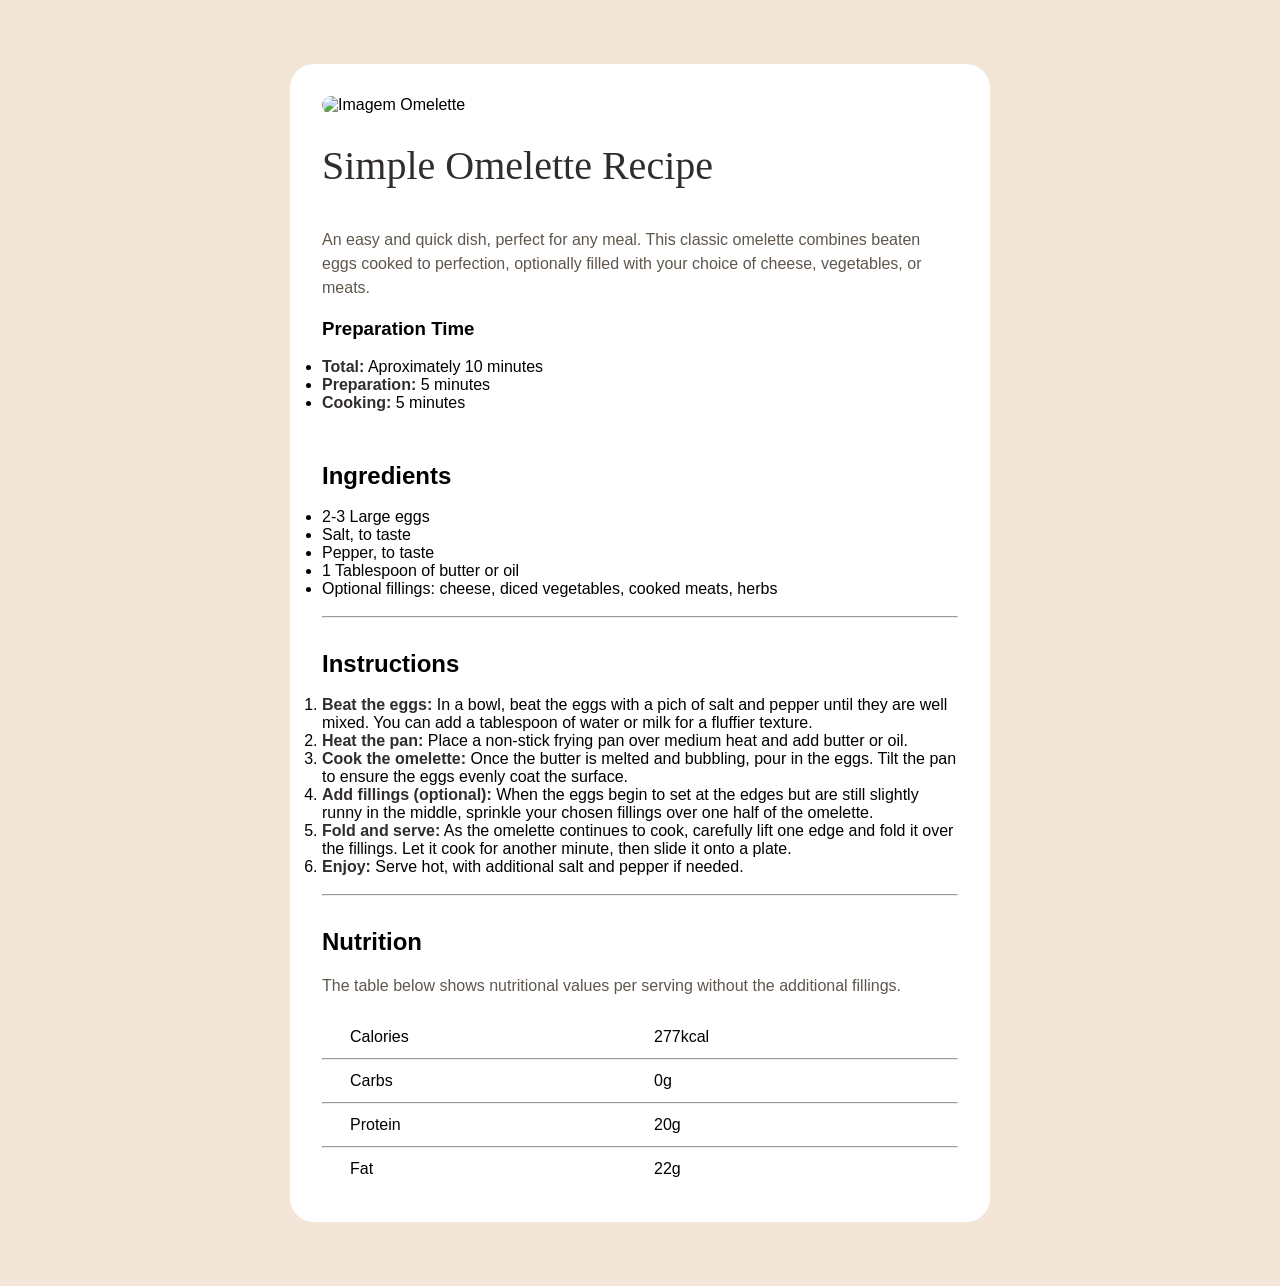
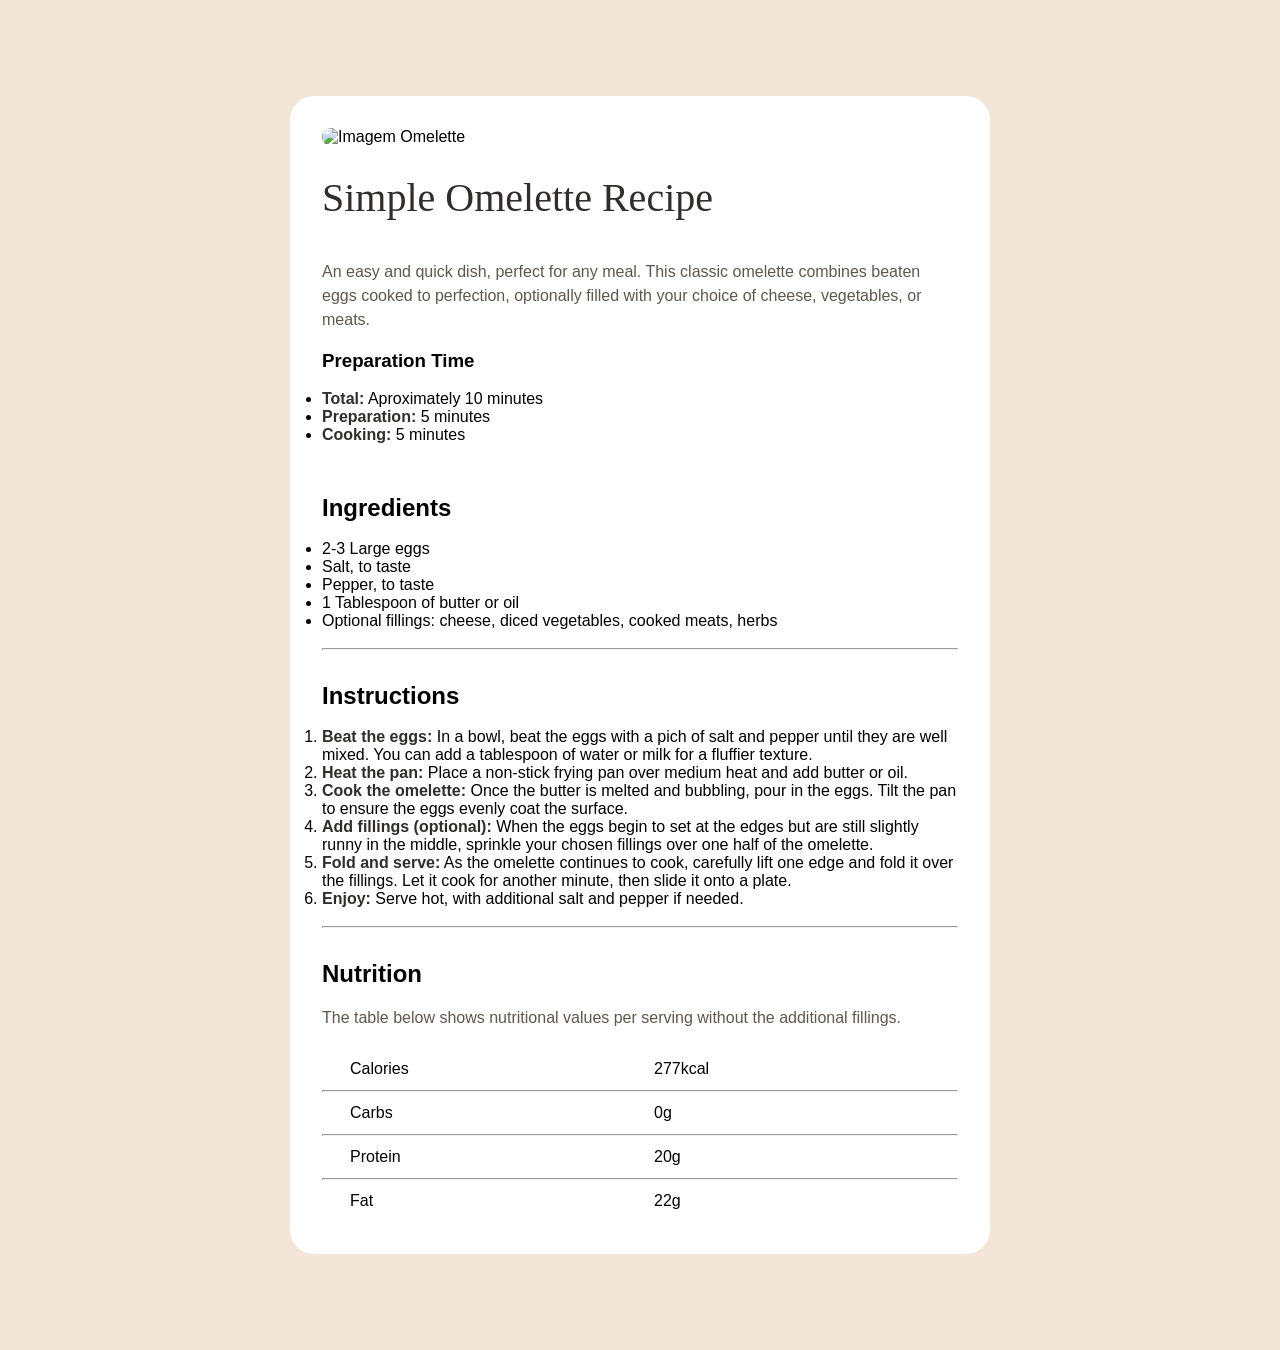

Corrigindo padding body

--- a/estilo/style.css
+++ b/estilo/style.css
@@ -156,7 +156,7 @@ strong {
     flex-direction: column;
     justify-content: center;
     align-items: center;
-    padding: 4rem 0;
+    padding: 6rem 0;
   }
 
   main {
